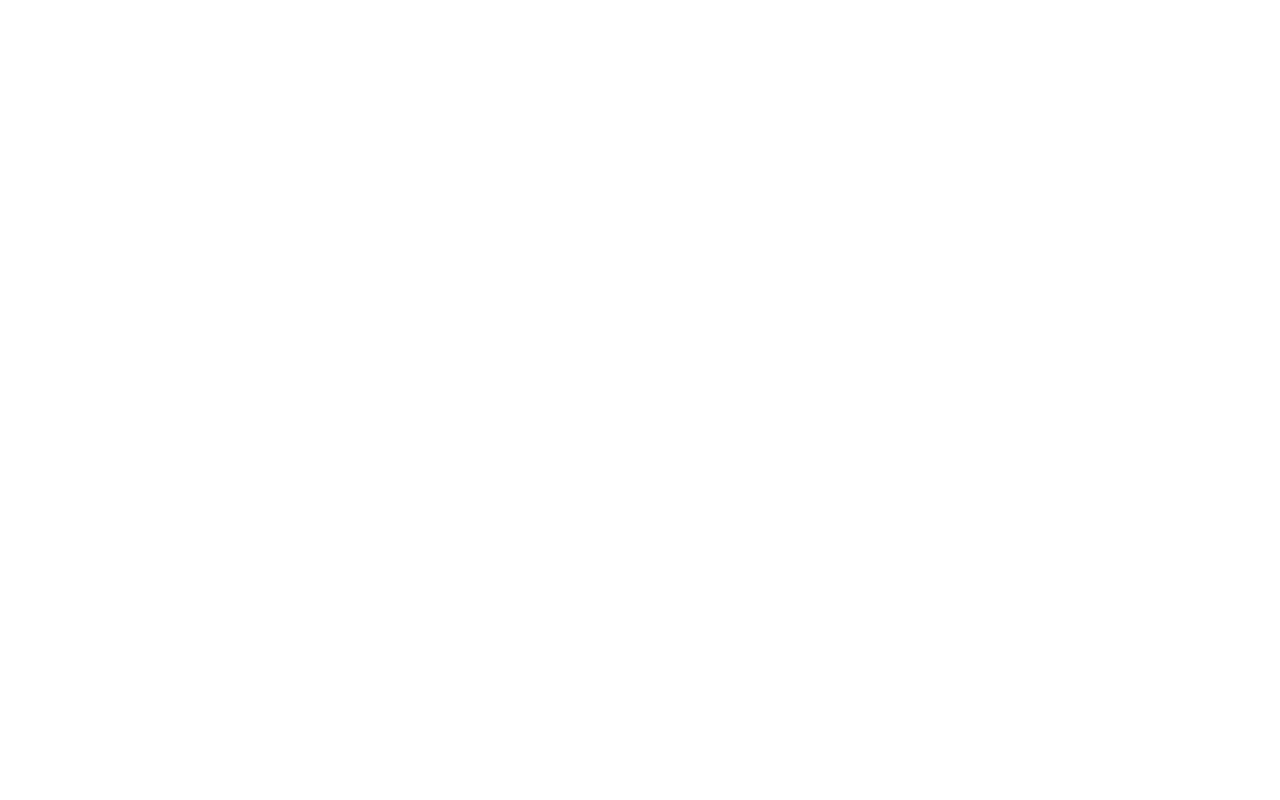
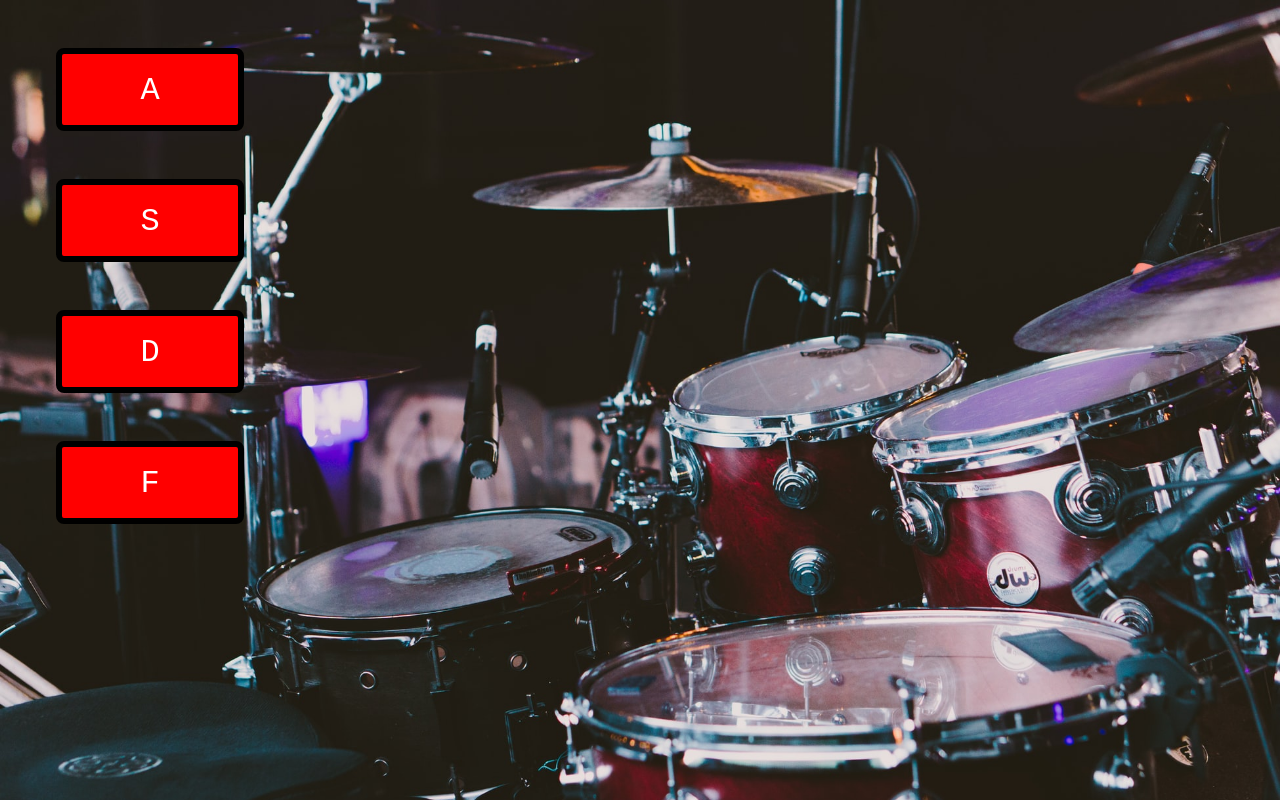
Before and after one commit to Pratikshya19/Javascript-Drum-Kit, a plain HTML site: page index.html in a window 1280 px wide. Drawn offline with Linux system fonts and the light colour scheme; files that its build step writes are made by us from their sources.

Commit message:
JS-30days-challenge

```diff
--- a/index.html
+++ b/index.html
@@ -4,9 +4,46 @@
         <title>JavaScript Drum Kit</title>
         <meta charset="UTF-8">
         <meta name="viewport" content="width=device-width, initial-scale=1">
-        <link href="css/style.css" rel="stylesheet">
+        <link href="style.css" rel="stylesheet">
     </head>
-    <body>
+   <body>
+
+<div data-key="65" class="key">
+    <kbd>A</kbd>
+</div>
+<div data-key="83" class="key">
+    <kbd>S</kbd>
+</div>
+<div data-key="68" class="key">
+    <kbd>D</kbd>
+</div>
+<div data-key="70" class="key">
+    <kbd>F</kbd>
+</div>
+
+<audio data-key="65" src="sounds/boom.wav"></audio>
+<audio data-key="83" src="sounds/clap.wav"></audio>
+<audio data-key="68" src="sounds/hihat.wav"></audio>
+<audio data-key="70" src="sounds/kick.wav"></audio>
+
+
+
+<script>
+document.addEventListener('keydown', function(e) {
+    const audio = document.querySelector(`audio[data-key="${e.keyCode}"]`)
+    console.log(audio)
+    if (!audio) return;
+
+})
+
+
+
+// const keys = Array.from(document.querySelectorAll('.key'));
+//   keys.forEach(key => key.addEventListener('transitionend', removeTransition));
+//   window.addEventListener('keydown', playSound);
+
+</script>
+
 
     </body>
 </html>
--- a/style.css
+++ b/style.css
@@ -0,0 +1,21 @@
+html {
+    background: url(image.jpg) top center;
+background-size: cover;
+
+}
+
+.key {
+    border: .4rem solid black;
+    border-radius: .5rem;
+    font-size: 2.0rem;
+    padding: 1rem 0.5rem;
+/*
+    transition: all .07s ease; */
+    width: 10rem;
+    text-align: center;
+    color: white;
+    background: red;
+    /* text-shadow: 0 0 .5rem black; */
+    margin: 3rem;
+
+  }
```
Also changed, not shown: image.jpg (added), 9 other files.
